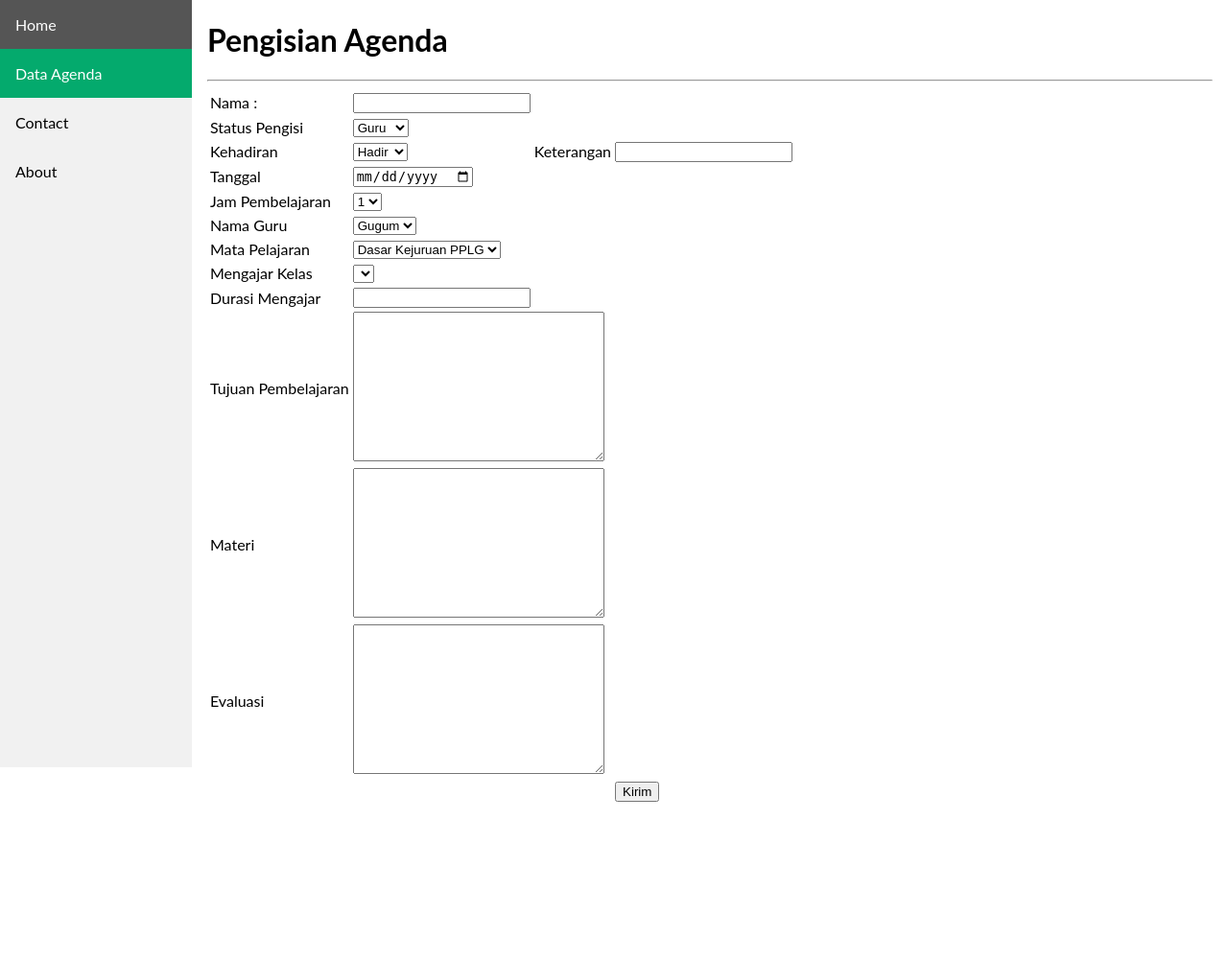
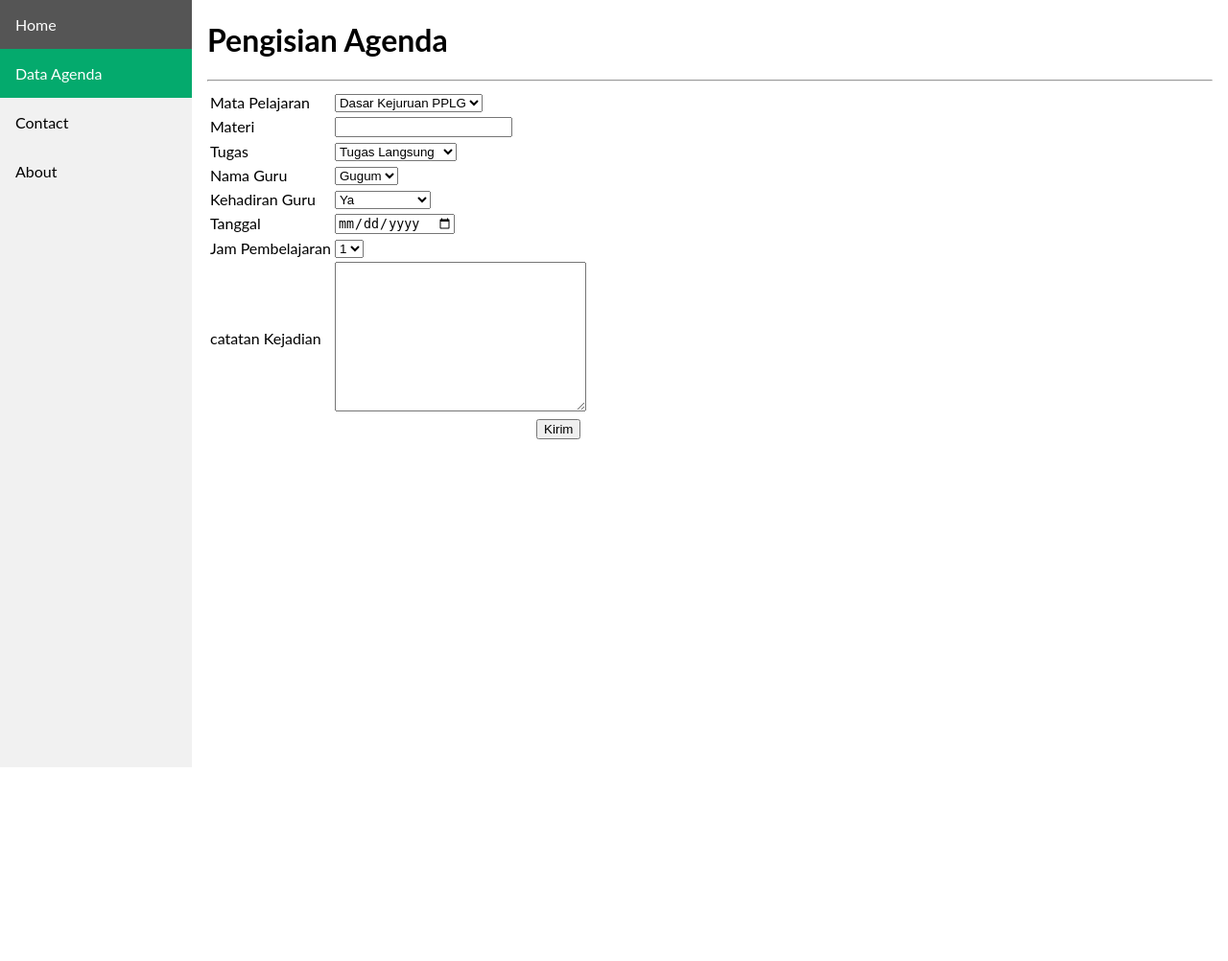
Before and after one commit to irfanmhdk/agenda, a PHP site: page /isi_agenda.php in a window 1280 px wide. Shown: the whole page at 96% size. Run offline with PHP 8.4, Linux system fonts and the light colour scheme; data comes from the database, SQL or seed files in the repository; data that the repository does not hold is empty.

Commit message:
update agenda

```diff
--- a/agenda/isi_agenda.php
+++ b/agenda/isi_agenda.php
@@ -25,29 +25,49 @@ $proses = mysqli_query($Conn, $sql);
     <form action="simpan_agenda_guru.php" method="POST">
         <table>
         <tr>
-                <td>Nama :</td>
+                <td><label>Mata Pelajaran</label></td>
+                <td colspan="3"><select name="mapel">
+                    <?php
+                        $sql = "SELECT * FROM tb_mapel";
+                        $mapel = mysqli_query($Conn, $sql);
+
+                        foreach($mapel as $pelajaran){
+                        echo "<option value=".$pelajaran['id_mapel'].">".$pelajaran['nama_mapel']."</option>";
+                    } ?>
+                    </select></td>
+            </tr>
+        <tr>
+                <td>Materi</td>
                 <td><input type="text" name="nama"></td>
                 </td>
             </tr>
             <tr>
-                <td>Status Pengisi</td>
-                <td><select name="status">
-                    <option value="guru">Guru</option>
-                    <option value="siswa">Siswa</option>
+                <td>Tugas</td>
+                <td><select name="tugas">
+                    <option value="TL">Tugas Langsung</option>
+                    <option value="MT">Menitipkan Tugas</option>
+                    <option value="TT">Tidak Ada Tugas</option>
                     </select>
                 </td>
             </tr>
+
+                    <tr>
+                <td><label>Nama Guru</label></td>
+                <td colspan="3"><select name="nama_guru">
+                    <?php
+                        foreach($proses as $guru){
+                        echo "<option value=".$guru['nip'].">".$guru['nama']."</option>";
+                    } ?>
+                    </select></td>
+            </tr>
             <tr>
-                <td><label>Kehadiran</label></td>
+                <td><label>Kehadiran Guru</label></td>
                 <td><select name="kehadiran_guru">
-                        <option value="H">Hadir</option>
-                        <option value="A">Alpha</option>
-                        <option value="S">Sakit</option>
-                        <option value="I">Izin</option>
+                        <option value="Y">Ya</option>
+                        <option value="T">Tidak</option>
+                        <option value="HD">Hadir Diakhir</option>
                     </select></td>
-                <td><label>Keterangan</label></td>
-                <td><input type="text" name="keterangan_guru"></td>
-            </tr>
+                    </tr>
             <tr>
                 <td><label>Tanggal</label></td>
                 <td colspan="3"><input type="date" name="tanggal"></td>
@@ -63,53 +83,8 @@ $proses = mysqli_query($Conn, $sql);
                     </select></td>
             </tr>
             <tr>
-                <td><label>Nama Guru</label></td>
-                <td colspan="3"><select name="nama_guru">
-                    <?php
-                        foreach($proses as $guru){
-                        echo "<option value=".$guru['nip'].">".$guru['nama']."</option>";
-                    } ?>
-                    </select></td>
-            </tr>
-            <tr>
-                <td><label>Mata Pelajaran</label></td>
-                <td colspan="3"><select name="mapel">
-                    <?php
-                        $sql = "SELECT * FROM tb_mapel";
-                        $mapel = mysqli_query($Conn, $sql);
-
-                        foreach($mapel as $pelajaran){
-                        echo "<option value=".$pelajaran['id_mapel'].">".$pelajaran['nama_mapel']."</option>";
-                    } ?>
-                    </select></td>
-            </tr>
-            <tr>
-                <td><label>Mengajar Kelas</label></td>
-                <td colspan="3"><select name="kelas">
-                    <?php
-                        $sql = "SELECT * FROM tb_kelas";
-                        $kelasm = mysqli_query($Conn, $sql);
-
-                        foreach($kelasm as $kelas){
-                        echo "<option value=".$kelas['id_kelas'].">".$kelas['tingkat']." ".$kelas['jurusan']." ".$kelas['kelas']."</option>";
-                    } ?>
-                    </select></td>
-            </tr>
-            <tr>
-                <td><label>Durasi Mengajar</label></td>
-                <td colspan="3"><input type="number" name="durasi"></td>
-            </tr>
-            <tr>
-                <td><label>Tujuan Pembelajaran</label></td>
+                <td><label>catatan Kejadian</label></td>
                 <td colspan="3"><textarea name="tujuan_pemb" cols="30" rows="10"></textarea></td>
-            </tr>
-            <tr>
-                <td><label>Materi</label></td>
-                <td colspan="3"><textarea name="materi" cols="30" rows="10"></textarea></td>
-            </tr>
-            <tr>
-                <td><label>Evaluasi</label></td>
-                <td colspan="3"><textarea name="evaluasi" cols="30" rows="10"></textarea></td>
             </tr>
             <tr>
                 <td colspan="3"></td>
```
